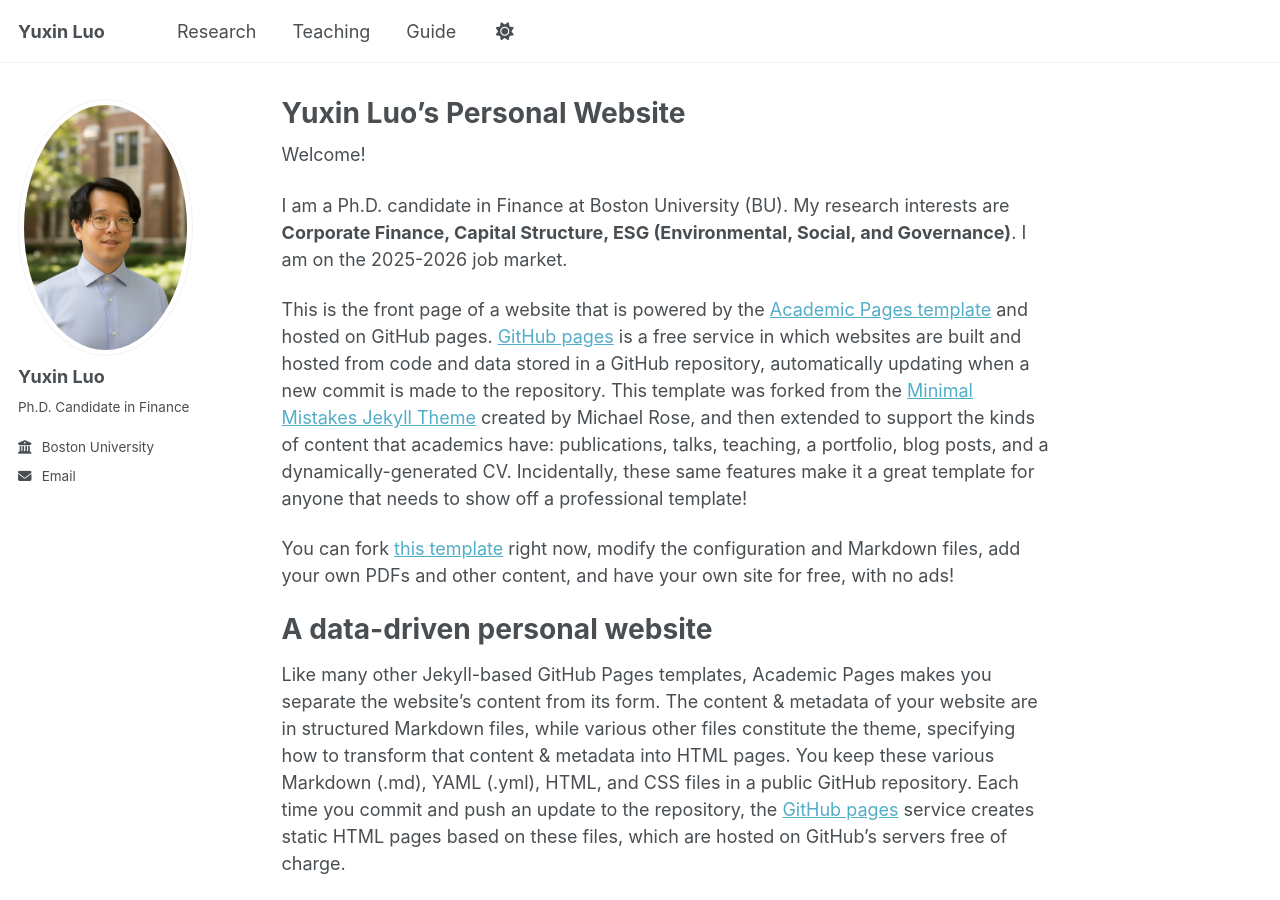
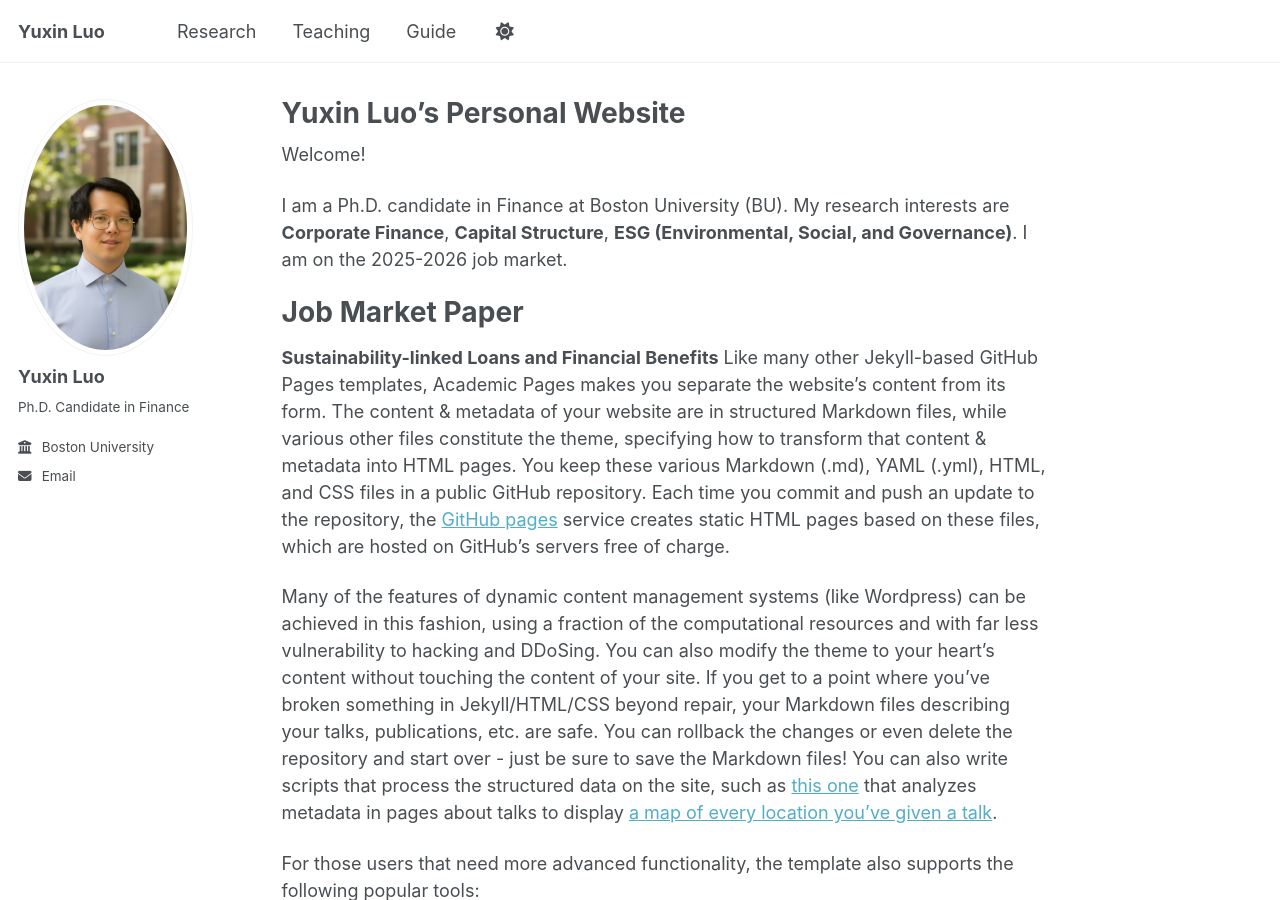
Before and after one commit to yu-xin-luo/yu-xin-luo.github.io, a Jekyll site: the page built from _pages/about.md, in a window 1280 px wide and 900 px high. Built offline with Jekyll 4.4.1, drawn with Linux system fonts in a browser that asks for light colours; a script that is not in the unit is left out.

Commit message:
Update about.md

```diff
--- a/_pages/about.md
+++ b/_pages/about.md
@@ -9,14 +9,12 @@ redirect_from:
 
 Welcome!
 
-I am a Ph.D. candidate in Finance at Boston University (BU). My research interests are **Corporate Finance, Capital Structure, ESG (Environmental, Social, and Governance)**. I am on the 2025-2026 job market.
+I am a Ph.D. candidate in Finance at Boston University (BU). My research interests are **Corporate Finance**, **Capital Structure**, **ESG (Environmental, Social, and Governance)**. I am on the 2025-2026 job market.
 
-This is the front page of a website that is powered by the [Academic Pages template](https://github.com/academicpages/academicpages.github.io) and hosted on GitHub pages. [GitHub pages](https://pages.github.com) is a free service in which websites are built and hosted from code and data stored in a GitHub repository, automatically updating when a new commit is made to the repository. This template was forked from the [Minimal Mistakes Jekyll Theme](https://mmistakes.github.io/minimal-mistakes/) created by Michael Rose, and then extended to support the kinds of content that academics have: publications, talks, teaching, a portfolio, blog posts, and a dynamically-generated CV. Incidentally, these same features make it a great template for anyone that needs to show off a professional template!
 
- You can fork [this template](https://github.com/academicpages/academicpages.github.io) right now, modify the configuration and Markdown files, add your own PDFs and other content, and have your own site for free, with no ads!
-
-A data-driven personal website
+Job Market Paper
 ======
+**Sustainability-linked Loans and Financial Benefits**
 Like many other Jekyll-based GitHub Pages templates, Academic Pages makes you separate the website's content from its form. The content & metadata of your website are in structured Markdown files, while various other files constitute the theme, specifying how to transform that content & metadata into HTML pages. You keep these various Markdown (.md), YAML (.yml), HTML, and CSS files in a public GitHub repository. Each time you commit and push an update to the repository, the [GitHub pages](https://pages.github.com/) service creates static HTML pages based on these files, which are hosted on GitHub's servers free of charge.
 
 Many of the features of dynamic content management systems (like Wordpress) can be achieved in this fashion, using a fraction of the computational resources and with far less vulnerability to hacking and DDoSing. You can also modify the theme to your heart's content without touching the content of your site. If you get to a point where you've broken something in Jekyll/HTML/CSS beyond repair, your Markdown files describing your talks, publications, etc. are safe. You can rollback the changes or even delete the repository and start over - just be sure to save the Markdown files! You can also write scripts that process the structured data on the site, such as [this one](https://github.com/academicpages/academicpages.github.io/blob/master/talkmap.ipynb) that analyzes metadata in pages about talks to display [a map of every location you've given a talk](https://academicpages.github.io/talkmap.html).
```
